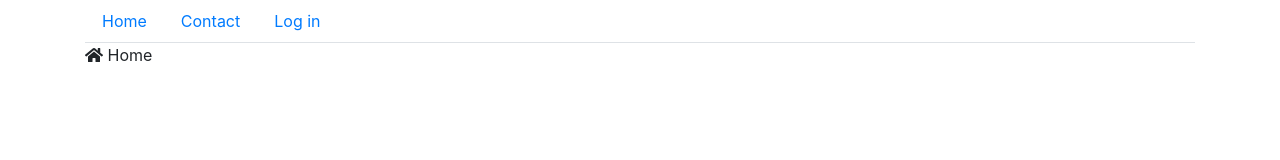
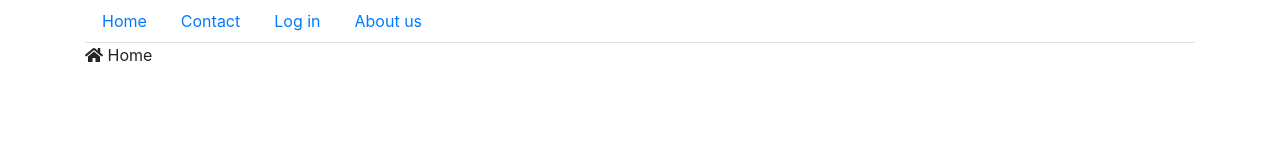
Before and after one commit to nikolakru/Front, a React (Create React App) app: page / in a window 1280 px wide. Shown: the top 160 px of the page. Built offline with nearby package versions, Linux system fonts and the light colour scheme.

Commit message:
dynamic creation of menu items

```diff
--- a/src/components/MainMenu/MainMenu.tsx
+++ b/src/components/MainMenu/MainMenu.tsx
@@ -1,16 +1,42 @@
 import React from 'react';
 import { Nav, Container } from 'react-bootstrap';
 
-export class MainMenu extends React.Component {
+
+export class MainMenuItem {
+    text: string = '';
+    link: string = "#";
+
+    constructor(text: string, link: string){
+        this.text = text;
+        this.link = link;
+    }
+}
+interface MainMenuProperties {
+    items: MainMenuItem[];
+
+}
+
+
+
+
+export class MainMenu extends React.Component<MainMenuProperties> {
     render(){
         return (
             <Container>
             <Nav variant="tabs">
-                <Nav.Link href="/">Home</Nav.Link>
-                <Nav.Link href="/contact">Contact</Nav.Link>
-                <Nav.Link href="/login">Log in</Nav.Link>
+                { this.props.items.map(this.makeNavLink)
+                }
+
             </Nav>
             </Container>
         );
     }
+
+    private makeNavLink(item: MainMenuItem){
+        return (
+            <Nav.Link href= { item.link}>
+                { item.text }
+            </Nav.Link>
+        );
+    }
 }
--- a/src/index.tsx
+++ b/src/index.tsx
@@ -8,11 +8,20 @@ import 'popper.js/dist/popper.js';
 import 'jquery/dist/jquery.js';
 import 'bootstrap/dist/js/bootstrap.min.js';
 import '@fortawesome/fontawesome-free/css/fontawesome.css';
-import { MainMenu } from './components/MainMenu/MainMenu';
+import { MainMenu, MainMenuItem } from './components/MainMenu/MainMenu';
+
+const menuItems = [
+  new MainMenuItem("Home", "/"),
+  new MainMenuItem("Contact", "/contact"),
+  new MainMenuItem("Log in", "/user/login"),
+  new MainMenuItem("About us", "/page/about-us")
+
+];
+
 
 ReactDOM.render(
   <React.StrictMode>
-    <MainMenu></MainMenu>
+    <MainMenu items={menuItems}></MainMenu>
     <App />
   </React.StrictMode>,
   document.getElementById('root')
```
